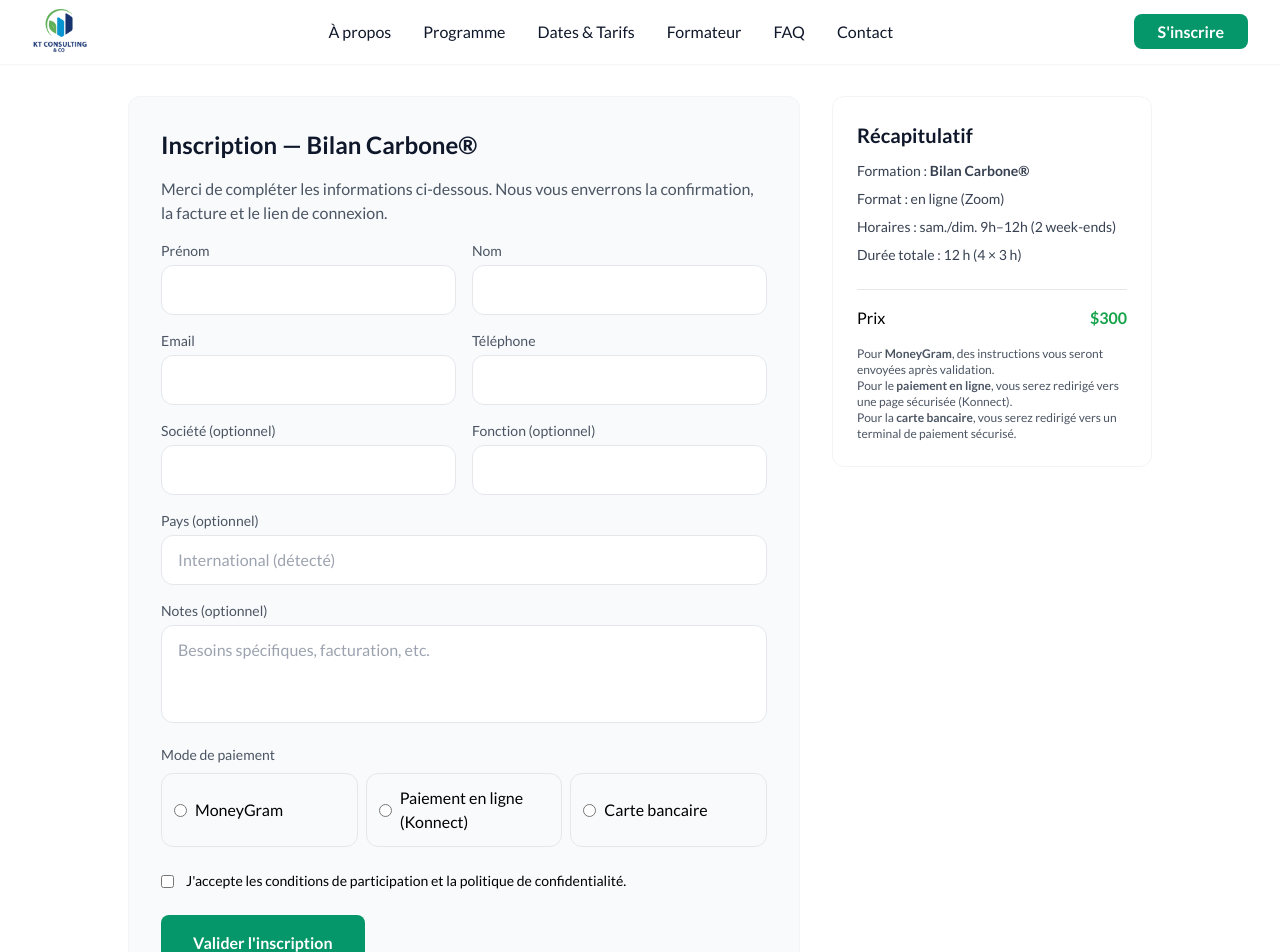
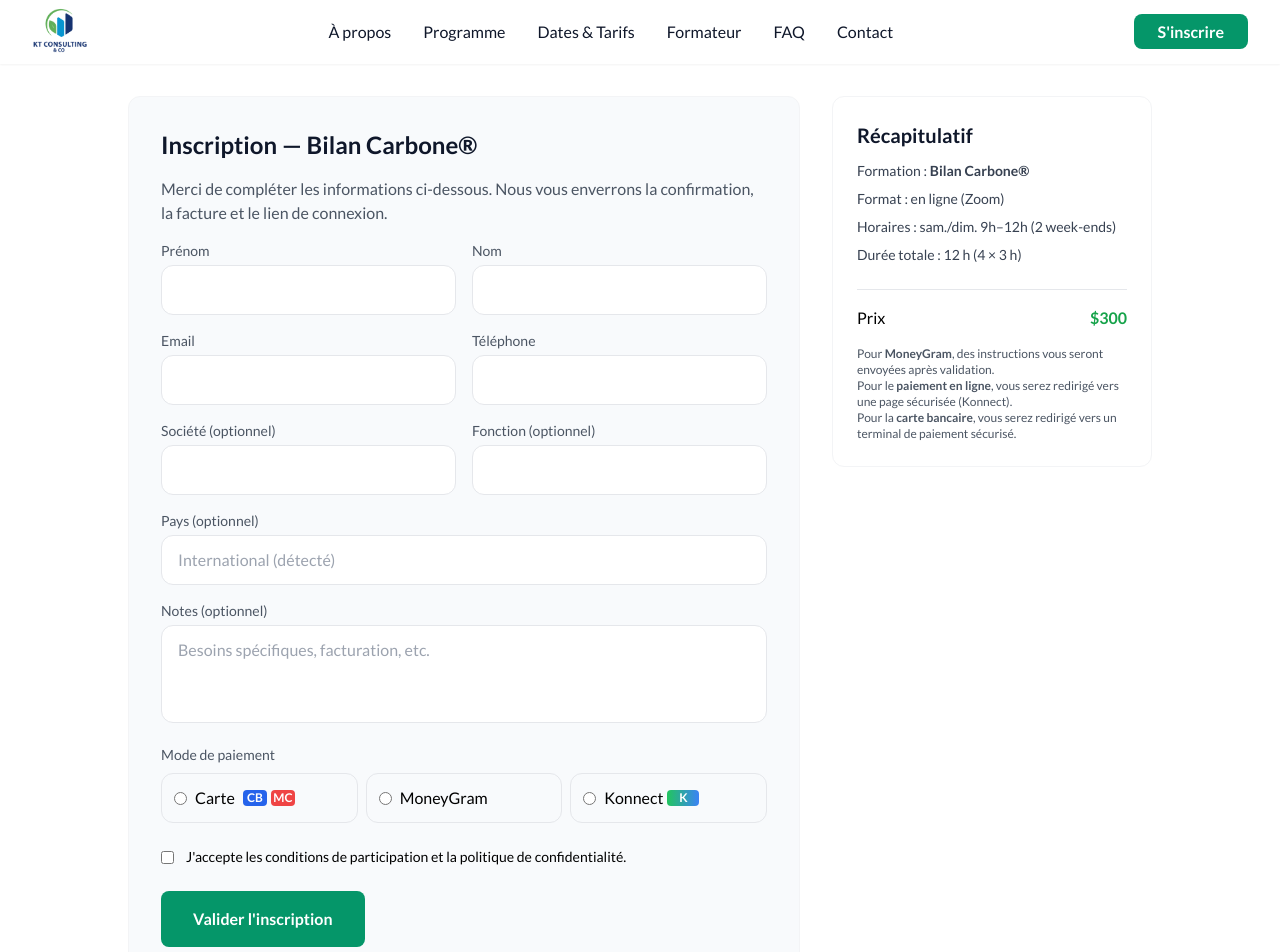
Before and after one commit to Kameltalbi/formations, a React (Vite) app: page /checkout in a window 1280 px wide. Shown: the top 952 px of the page. Built offline with nearby package versions, Linux system fonts and the light colour scheme; no server answers.

Commit message:
Réorganisation des options de paiement avec icônes

```diff
--- a/src/pages/Checkout.tsx
+++ b/src/pages/Checkout.tsx
@@ -185,6 +185,16 @@ export default function Checkout() {
     return isTN ? (
       <div className="grid sm:grid-cols-2 lg:grid-cols-4 gap-2">
         <label className="flex items-center gap-2 border border-gray-200 rounded-xl p-3 cursor-pointer hover:bg-gray-50">
+          <input type="radio" name="paymentMethod" value="card" onChange={handleChange} checked={form.paymentMethod === "card"} />
+          <div className="flex items-center gap-1">
+            <span>Carte</span>
+            <div className="flex gap-1 ml-1">
+              <div className="w-6 h-4 bg-blue-600 rounded text-white text-xs flex items-center justify-center font-bold">CB</div>
+              <div className="w-6 h-4 bg-red-500 rounded text-white text-xs flex items-center justify-center font-bold">MC</div>
+            </div>
+          </div>
+        </label>
+        <label className="flex items-center gap-2 border border-gray-200 rounded-xl p-3 cursor-pointer hover:bg-gray-50">
           <input type="radio" name="paymentMethod" value="cash" onChange={handleChange} checked={form.paymentMethod === "cash"} />
           <span>Espèces</span>
         </label>
@@ -196,24 +206,29 @@ export default function Checkout() {
           <input type="radio" name="paymentMethod" value="cheque" onChange={handleChange} checked={form.paymentMethod === "cheque"} />
           <span>Chèque</span>
         </label>
-        <label className="flex items-center gap-2 border border-gray-200 rounded-xl p-3 cursor-pointer hover:bg-gray-50">
-          <input type="radio" name="paymentMethod" value="card" onChange={handleChange} checked={form.paymentMethod === "card"} />
-          <span>Carte bancaire</span>
-        </label>
       </div>
     ) : (
       <div className="grid sm:grid-cols-3 gap-2">
+        <label className="flex items-center gap-2 border border-gray-200 rounded-xl p-3 cursor-pointer hover:bg-gray-50">
+          <input type="radio" name="paymentMethod" value="card" onChange={handleChange} checked={form.paymentMethod === "card"} />
+          <div className="flex items-center gap-1">
+            <span>Carte</span>
+            <div className="flex gap-1 ml-1">
+              <div className="w-6 h-4 bg-blue-600 rounded text-white text-xs flex items-center justify-center font-bold">CB</div>
+              <div className="w-6 h-4 bg-red-500 rounded text-white text-xs flex items-center justify-center font-bold">MC</div>
+            </div>
+          </div>
+        </label>
         <label className="flex items-center gap-2 border border-gray-200 rounded-xl p-3 cursor-pointer hover:bg-gray-50">
           <input type="radio" name="paymentMethod" value="moneygram" onChange={handleChange} checked={form.paymentMethod === "moneygram"} />
           <span>MoneyGram</span>
         </label>
         <label className="flex items-center gap-2 border border-gray-200 rounded-xl p-3 cursor-pointer hover:bg-gray-50">
           <input type="radio" name="paymentMethod" value="online" onChange={handleChange} checked={form.paymentMethod === "online"} />
-          <span>Paiement en ligne (Konnect)</span>
-        </label>
-        <label className="flex items-center gap-2 border border-gray-200 rounded-xl p-3 cursor-pointer hover:bg-gray-50">
-          <input type="radio" name="paymentMethod" value="card" onChange={handleChange} checked={form.paymentMethod === "card"} />
-          <span>Carte bancaire</span>
+          <div className="flex items-center gap-1">
+            <span>Konnect</span>
+            <div className="w-8 h-4 bg-gradient-to-r from-green-500 to-blue-500 rounded text-white text-xs flex items-center justify-center font-bold">K</div>
+          </div>
         </label>
       </div>
     )
```
